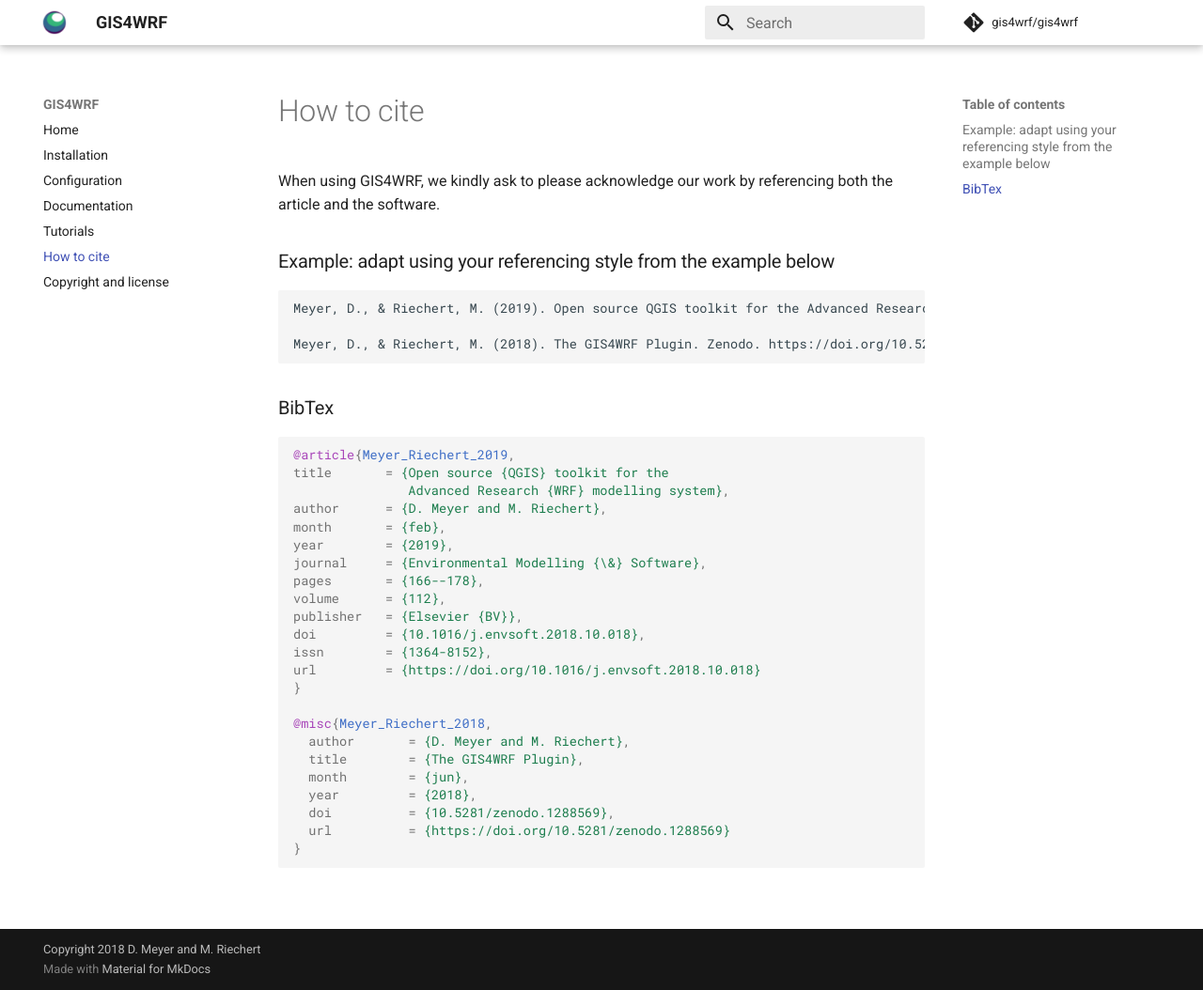
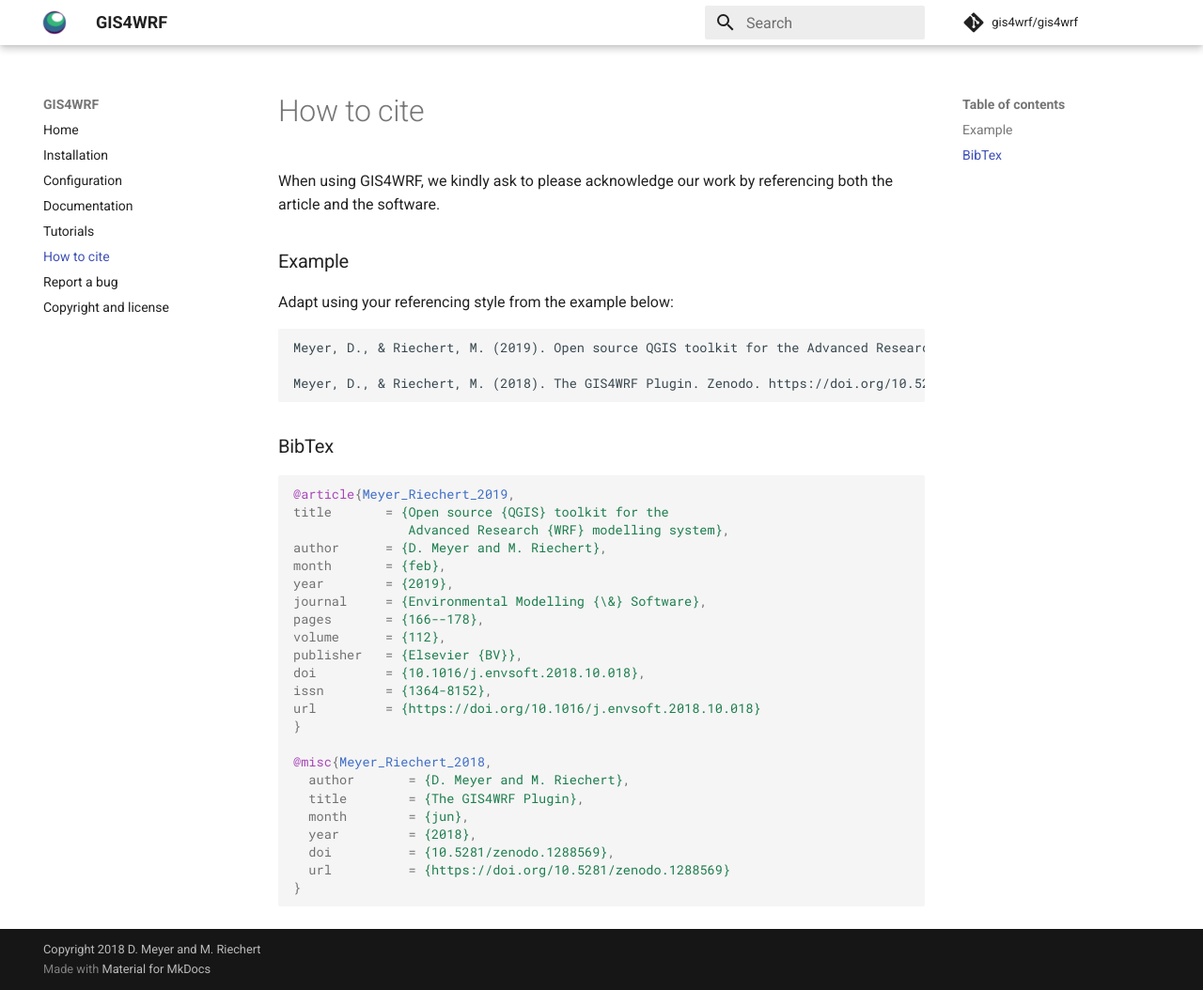
Before and after one commit to GIS4WRF/gis4wrf.github.io, an MkDocs documentation site: the page built from docs/cite/index.md, in a window 1280 px wide and 1054 px high. Shown: the whole window at 94% size. Built offline with MkDocs 1.6.1 and Material for MkDocs 9.7.7, drawn with Linux system fonts in a browser that asks for light colours; comment, search, counter and statistics services are not loaded.

Commit message:
add report a bug page (closes #2)

````diff
--- a/docs/cite/index.md
+++ b/docs/cite/index.md
@@ -1,11 +1,16 @@
 When using GIS4WRF, we kindly ask to please acknowledge our work by referencing both the article and the software.
 
-### Example: adapt using your referencing style from the example below
+
+### Example
+
+Adapt using your referencing style from the example below:
+
 ```
 Meyer, D., & Riechert, M. (2019). Open source QGIS toolkit for the Advanced Research WRF modelling system. Environmental Modelling & Software, 112, 166–178. https://doi.org/10.1016/j.envsoft.2018.10.018
 
 Meyer, D., & Riechert, M. (2018). The GIS4WRF Plugin. Zenodo. https://doi.org/10.5281/zenodo.1288569
 ```
+
 
 ### BibTex
 
--- a/mkdocs.yml
+++ b/mkdocs.yml
@@ -46,4 +46,5 @@
   - Documentation: documentation/index.md
   - Tutorials: tutorials/index.md
   - How to cite: cite/index.md
+  - Report a bug: bugs/index.md
   - Copyright and license: license/index.md
````
Also changed, not shown: docs/bugs/index.md (added, +1 -0 lines), docs/index.md (+0 -6 lines).
